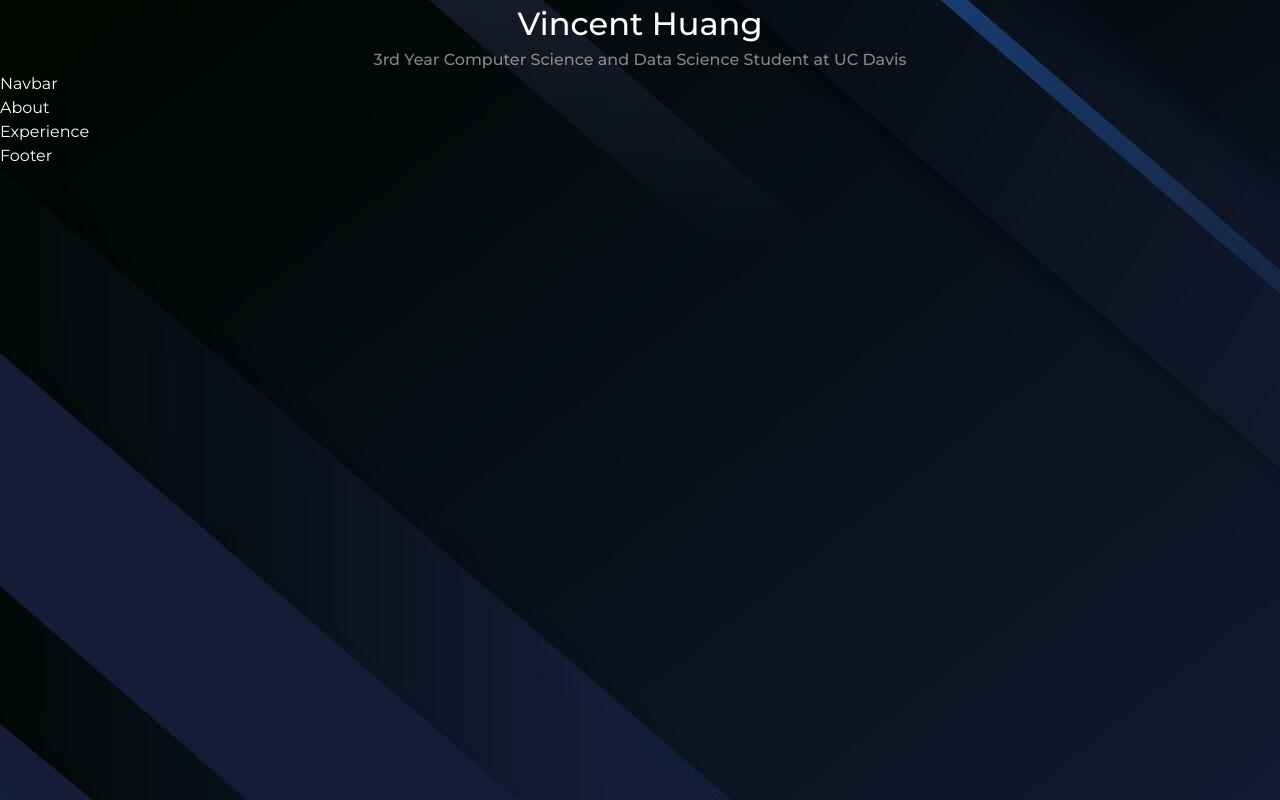
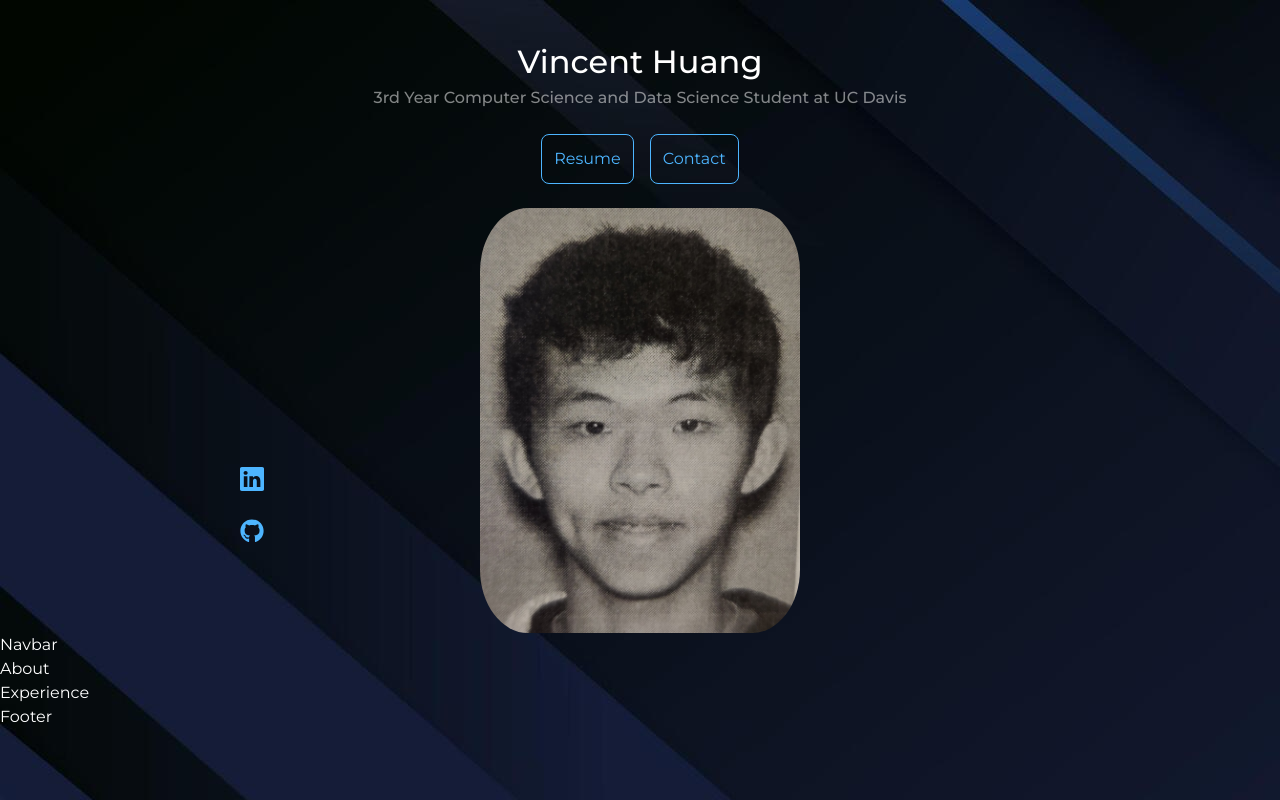
Before and after one commit to vhcent/Personal-Website, a React (Create React App) app: page / in a window 1280 px wide. Built offline with nearby package versions, Linux system fonts and the light colour scheme.

Commit message:
Header update

```diff
--- a/package.json
+++ b/package.json
@@ -8,6 +8,7 @@
     "@testing-library/user-event": "^13.5.0",
     "react": "^18.1.0",
     "react-dom": "^18.1.0",
+    "react-icons": "^4.4.0",
     "react-scripts": "5.0.1",
     "web-vitals": "^2.1.4"
   },
--- a/src/components/header/Header.jsx
+++ b/src/components/header/Header.jsx
@@ -1,5 +1,8 @@
 import React from 'react';
 import "./header.css";
+import HeaderSocials from './HeaderSocials'
+import Resume from "../../assets/Resume.pdf";
+import Portrait from "../../assets/Portrait.jpg";
 
 const Header = () => {
     return (
@@ -7,6 +10,14 @@ const Header = () => {
             <div className="container header-container">
                 <h1>Vincent Huang</h1>
                 <h5 className="gray-text">3rd Year Computer Science and Data Science Student at UC Davis</h5>
+                <div className="cta">
+                    <a href={Resume} download className="button">Resume</a>
+                    <a href="#contact" className="button">Contact</a>
+                </div>
+                <HeaderSocials />
+                <div className="portrait">
+                    <img src={Portrait} alt="portrait" />
+                </div>
             </div>
         </header>
     )
--- /dev/null
+++ b/src/components/header/HeaderSocials.jsx
@@ -0,0 +1,14 @@
+import React from 'react'
+import {BsLinkedin} from 'react-icons/bs'
+import {FaGithub} from 'react-icons/fa'
+
+const HeaderSocials = () => {
+  return (
+    <div className="header-socials">
+        <a href="https://www.linkedin.com/in/vincent-huang-24a048212/" target="_blank" rel="noreferrer"><BsLinkedin/></a>
+        <a href="https://github.com/vhcent" target="_blank" rel="noreferrer"><FaGithub/></a>
+    </div>
+  )
+}
+
+export default HeaderSocials
--- a/src/components/header/header.css
+++ b/src/components/header/header.css
@@ -1,3 +1,44 @@
+header {
+    height: 100%;
+    text-align: center;
+    margin-top: 3%;
+    overflow: hidden;
+}
+
 .header-container {
+    position: relative;
+    height: 100%;
     text-align: center;
 }
+
+.cta {
+    margin-top: 1.5rem;
+    display: flex;
+    gap: 1rem;
+    justify-content: center;
+}
+
+.header-socials {
+    display: flex;
+    flex-direction: column;
+    position: absolute;
+    align-items: center;
+    gap: 1rem;
+    left: 5rem;
+    bottom: 5rem;
+}
+
+.header-socials > a {
+    font-size: 1.5rem;
+}
+
+.portrait {
+    margin-top: 1.5rem;
+    display: flex;
+    justify-content: center;
+}
+
+.portrait img {
+    width: 20rem;
+    border-radius: 15%;
+}
```
Also changed, not shown: src/components/contact/Contact.jsx (added, +10 -0 lines), src/components/contact/contact.css (added), src/index.css (line endings or trailing spaces), 2 other files (tests, documents, lock files or other folders).
